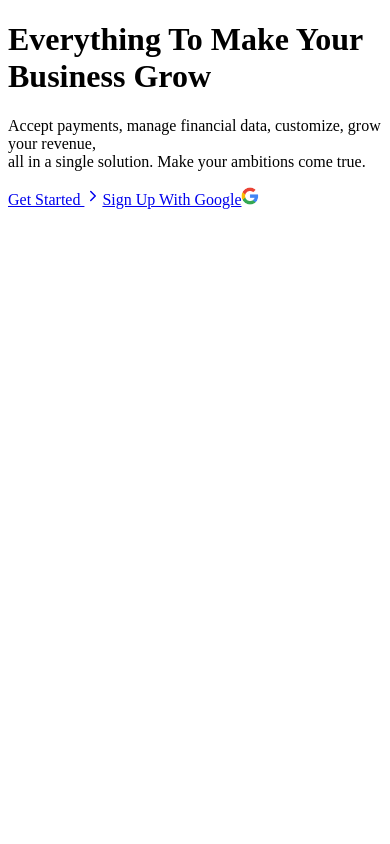
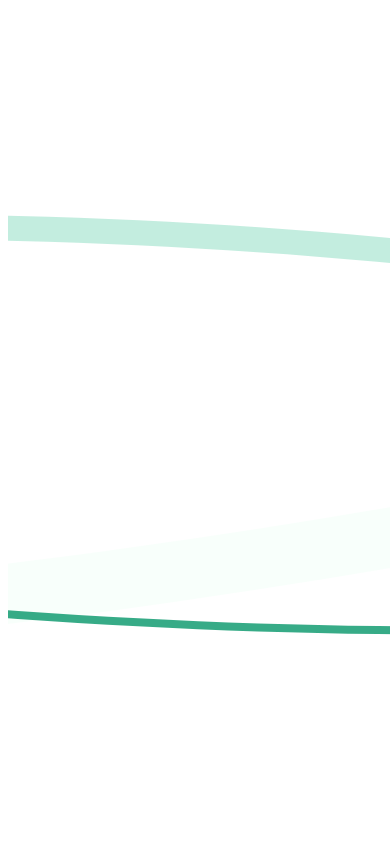
Before and after one commit to giorgigelashvili12/Garnet, a Next.js app in the folder apps/static/: page /hero/Hero in a window 390 px wide. Shown: the top 844 px of the page. Built offline with nearby package versions, Linux system fonts and the light colour scheme.

Commit message:
Test - Waves on mobile

```diff
--- a/apps/static/src/pages/hero/Hero.tsx
+++ b/apps/static/src/pages/hero/Hero.tsx
@@ -20,7 +20,7 @@ export default function Hero() {
         <div className='relative min-h-screen w-full flex items-center justify-center overflow-x-hidden bg-(--background)'>
             <div className='absolute inset-0 w-full h-full z-0 pointer-events-none'>
 
-                {!isMobile && <SilkWaves />}
+                <SilkWaves />
 
                 <div className='absolute inset-0 bg-linear-to-b from-transparent via-transparent to-(--background)'/>
                 {isMobile && (
```
